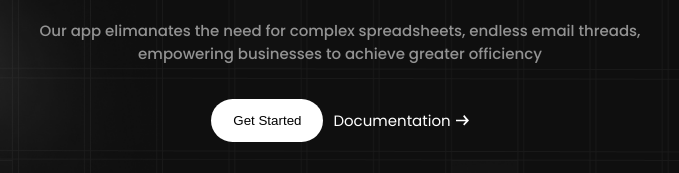
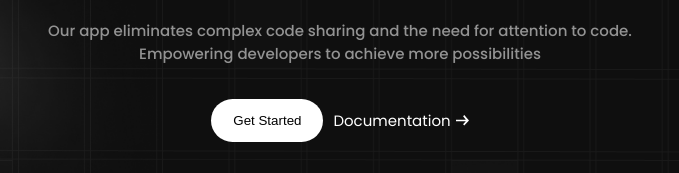
Before and after one commit to Devlances/Devlances, a plain HTML site: page src/pages/index.html in a window 1280 px wide. Shown: the part 412-585 px from the top of the page, 300-979 px from the left. Drawn offline with Linux system fonts and the light colour scheme.

Commit message:
Update index.html

```diff
--- a/src/pages/index.html
+++ b/src/pages/index.html
@@ -33,8 +33,8 @@
         <div class="home-text">
             <h1>The best place for </br>
                 code sharing.</h1>
-            <p>Our app elimanates the need for complex spreadsheets, endless email threads,<br>
-                empowering businesses to achieve greater officiency</p>
+       <p>Our app eliminates complex code sharing and the need for attention to code.<br>
+                Empowering developers to achieve more possibilities</p>
         </div>
 
         <div class="home-button">
```
